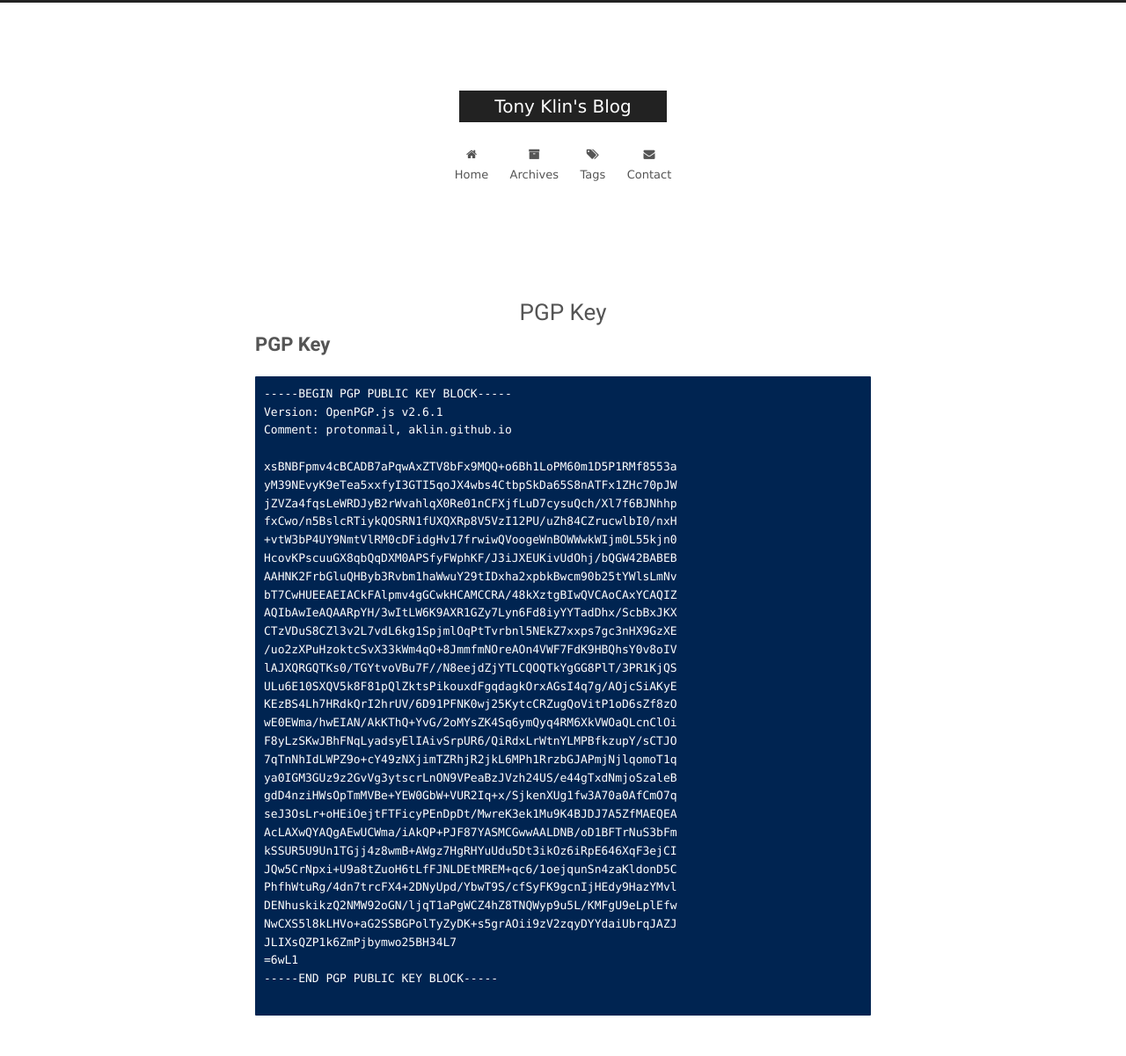
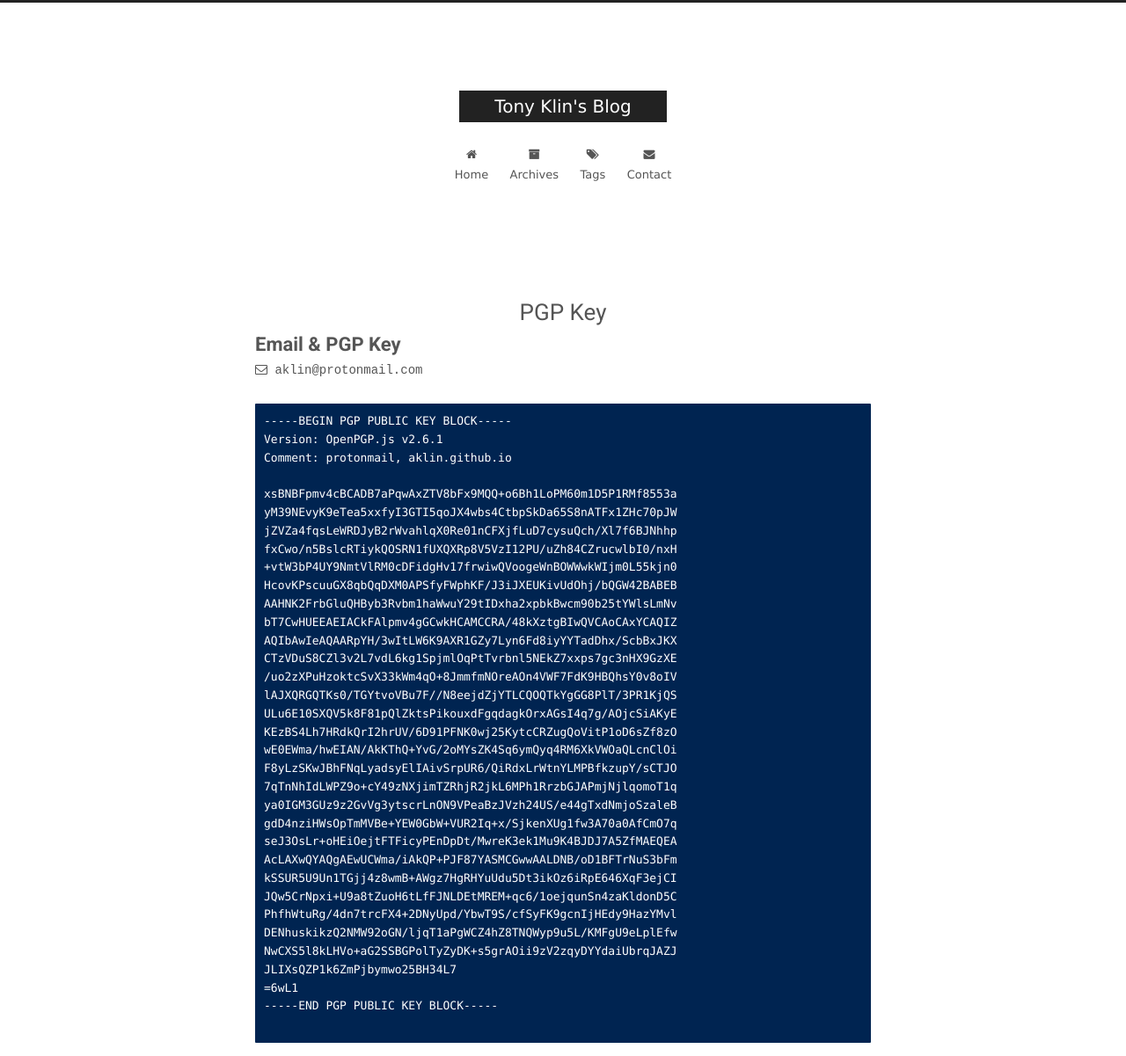
Before and after one commit to aklin/aklin.github.io, a Jekyll site: the page built from pgp.md, in a window 1280 px wide, cut to the strip 0-1201 px from the top of the page. Shown: the whole strip at 88% size. Built offline with Jekyll 4.4.1, drawn with Linux system fonts in a browser that asks for light colours.

Commit message:
Add address

```diff
--- a/_includes/pgp.html
+++ b/_includes/pgp.html
@@ -1,6 +1,14 @@
 
-<h1>PGP Key</h1>
+<style type="text/css">
+.fae{font-family: monospace;}
+.fae::after{content: "@protonmail.com"}
+</style>
 
+<h1>Email &amp; PGP Key</h1>
+
+<p>
+	<span class="fae"><i class="fa fa-envelope-o" aria-hidden="true"></i> aklin</span>
+</p>
 
 <div class="highlighter-rouge"><pre class="highlight"><code>-----BEGIN PGP PUBLIC KEY BLOCK-----
 Version: OpenPGP.js v2.6.1
```
